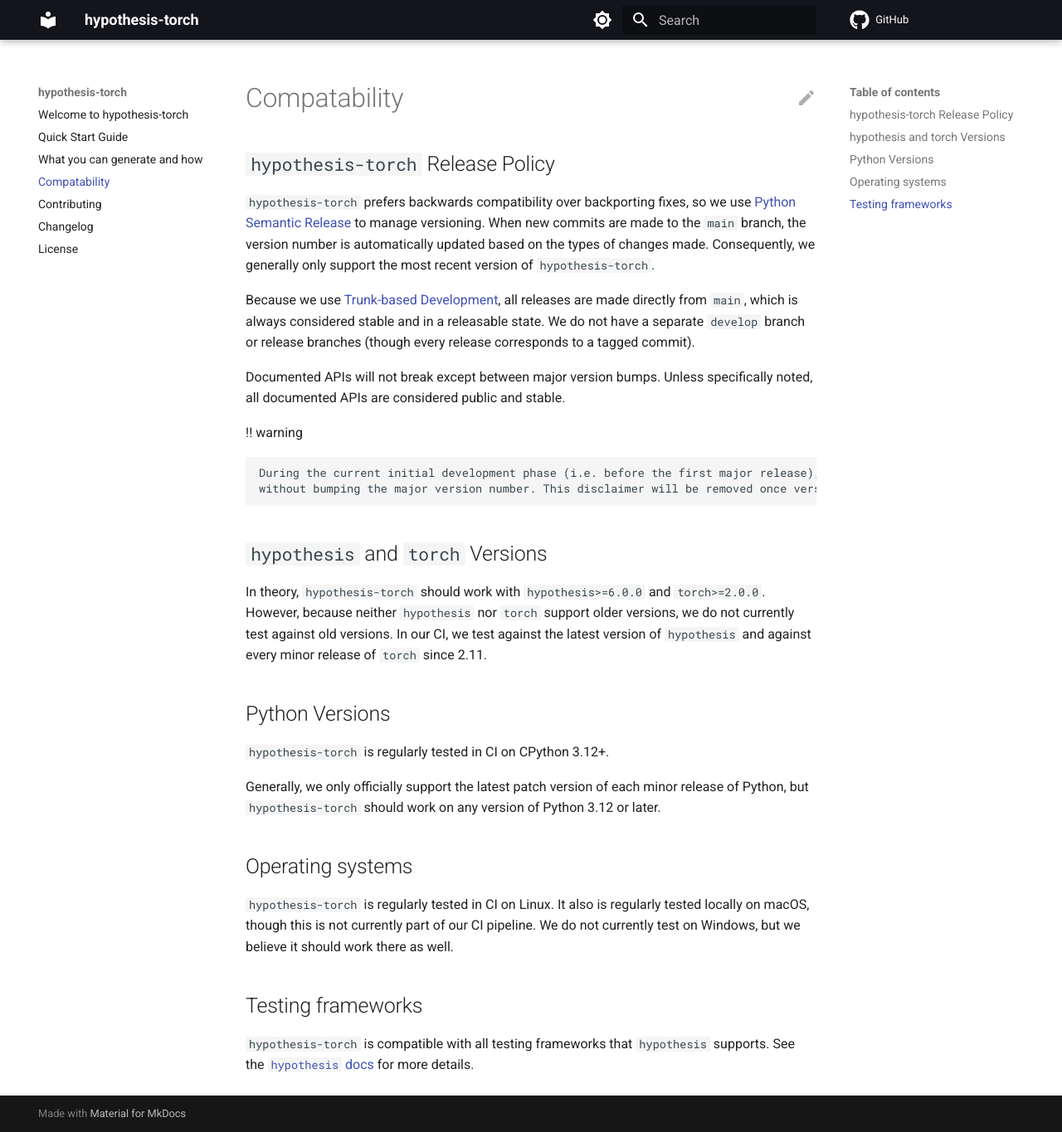
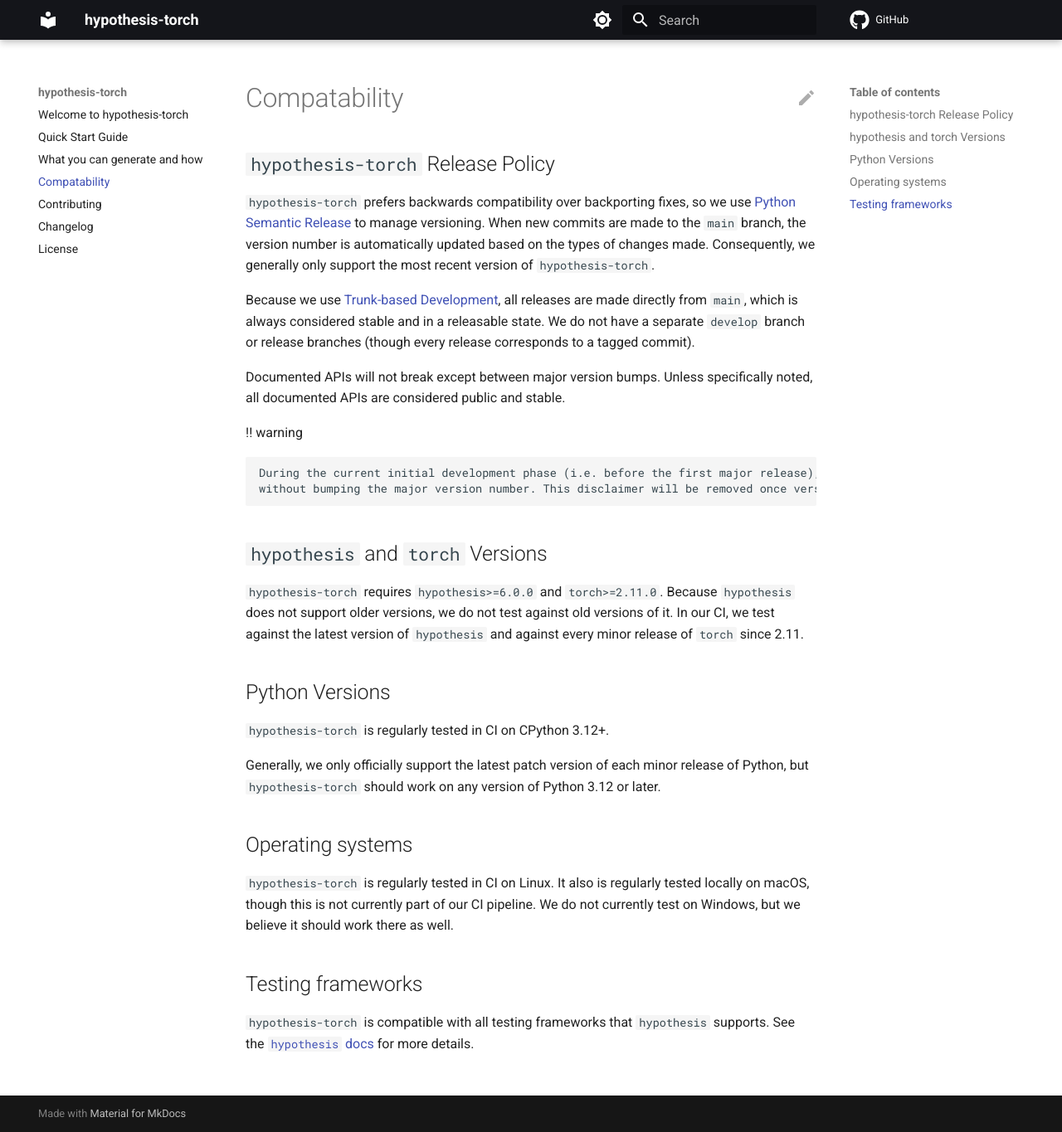
Before and after one commit to qthequartermasterman/hypothesis-torch, an MkDocs documentation site: the page built from docs/compatability.md, in a window 1280 px wide and 1365 px high. Shown: the whole window at 83% size. Built offline with MkDocs 1.6.1 and Material for MkDocs 9.7.7, drawn with Linux system fonts in a browser that asks for light colours; comment, search, counter and statistics services are not loaded.

Commit message:
build!: require torch>=2.11.0
BREAKING CHANGE: hypothesis-torch now requires PyTorch 2.11 or later.

Co-Authored-By: Claude Opus 5.5 <noreply@anthropic.com>

```diff
--- a/docs/compatability.md
+++ b/docs/compatability.md
@@ -21,9 +21,9 @@ considered public and stable.
 
 ## `hypothesis` and `torch` Versions
 
-In theory, `hypothesis-torch` should work with `hypothesis>=6.0.0` and `torch>=2.0.0`. However, because neither
-`hypothesis` nor `torch` support older versions, we do not currently test against old versions. In our CI, we test
-against the latest version of `hypothesis` and against every minor release of `torch` since 2.11.
+`hypothesis-torch` requires `hypothesis>=6.0.0` and `torch>=2.11.0`. Because `hypothesis` does not support older
+versions, we do not test against old versions of it. In our CI, we test against the latest version of `hypothesis` and
+against every minor release of `torch` since 2.11.
 
 ## Python Versions
 
--- a/pyproject.toml
+++ b/pyproject.toml
@@ -9,7 +9,7 @@ description = "Hypothesis strategies for various Pytorch structures, including t
 dynamic = ["version"]
 dependencies = [
     "hypothesis>=6.0.0",
-    "torch>=2.4.0,<3",
+    "torch>=2.11.0,<3",
 ]
 requires-python = ">=3.12,<3.16"
 authors=[{name="Andrew P. Sansom", email="andrew@euleriancircuit.com"}]
```
